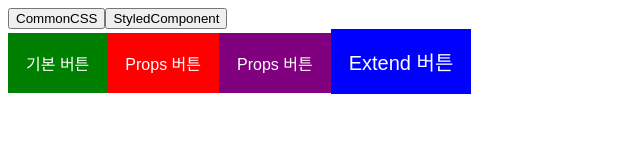
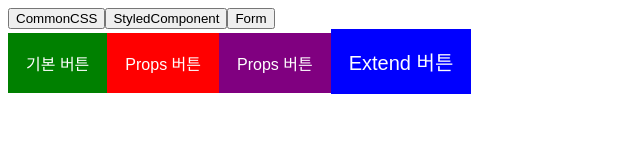
Before and after one commit to YHJ96/react-css-in-js-practice, a React (Create React App) app: page / in a window 1280 px wide. Shown: the top 160 px of the page, without its empty margins (0-640 px from the left). Built offline with nearby package versions, Linux system fonts and the light colour scheme.

Commit message:
feat: Form 컴포넌트 추가 완료

```diff
--- a/src/App.jsx
+++ b/src/App.jsx
@@ -2,6 +2,7 @@ import React from 'react';
 import { Routes, Route, Link } from 'react-router-dom';
 import CommonCSS from './CommonCSS';
 import StyledComponent from './StyledComponent';
+import Form from './Form';
 
 function App() {
   return (
@@ -12,9 +13,13 @@ function App() {
       <Link to={'/styled'}>
         <button>StyledComponent</button>
       </Link>
+      <Link to={'/form'}>
+        <button>Form</button>
+      </Link>
       <Routes>
         <Route path="/" element={<CommonCSS />} />
         <Route path="/styled" element={<StyledComponent />} />
+        <Route path="/form" element={<Form />} />
       </Routes>
     </React.Fragment>
   );
```
